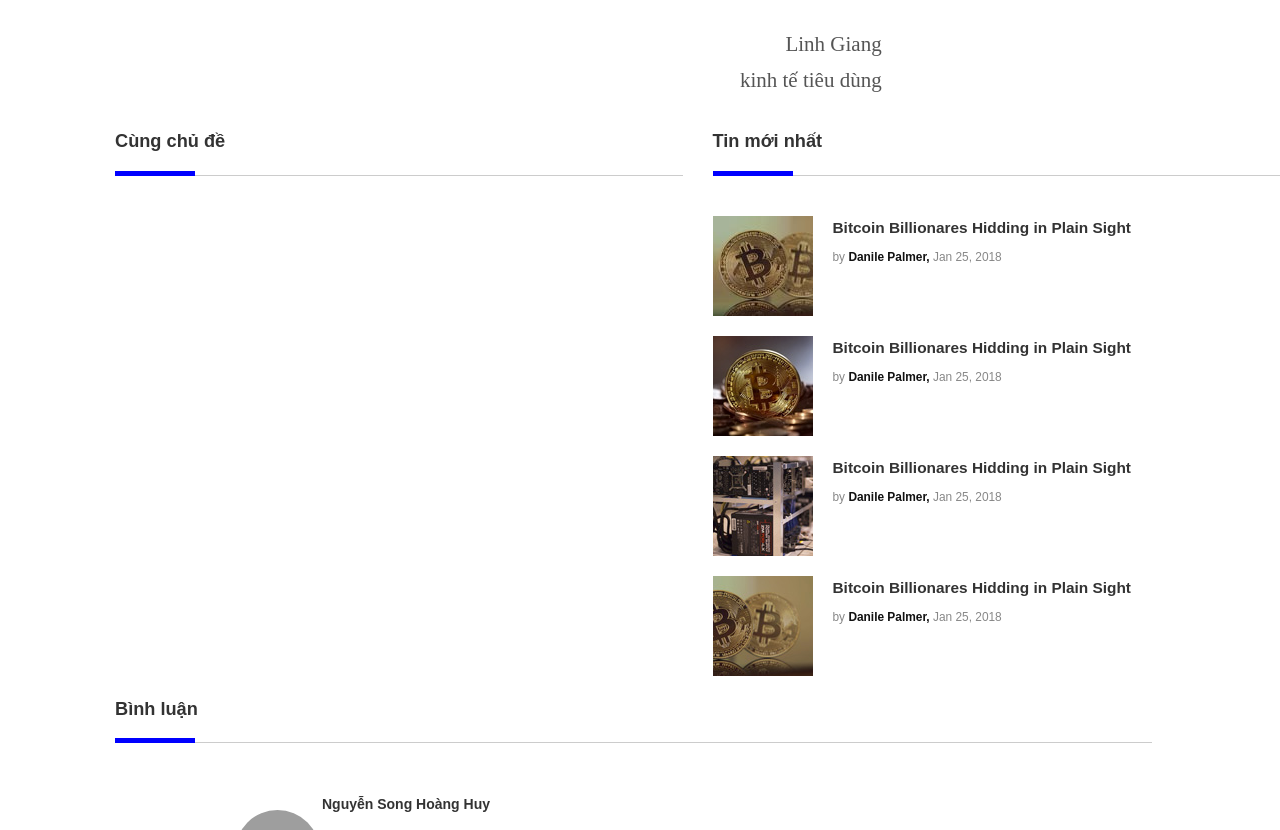
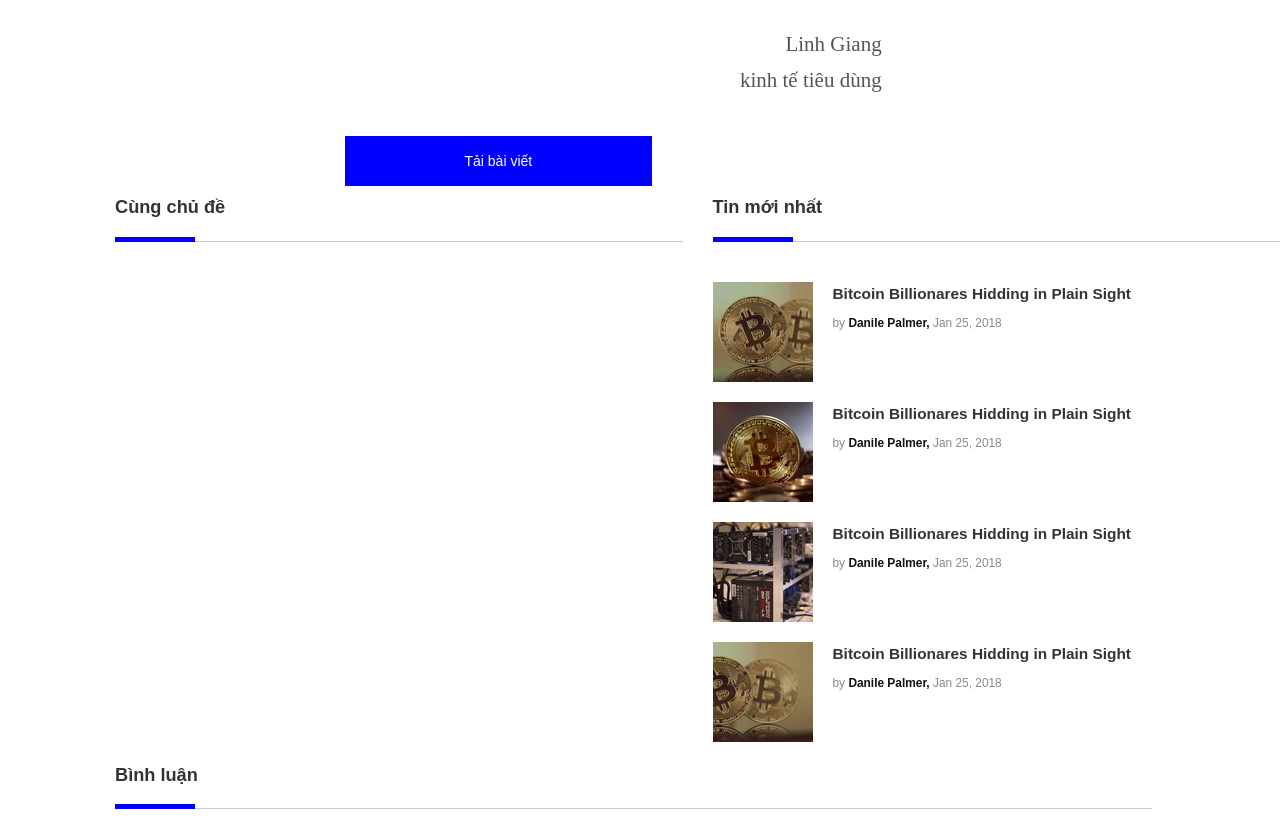
Before and after one commit to quanghuy1802/ptudwK16, a plain HTML site: page newsbit/page.html in a window 1280 px wide. Shown: the part 1748-2578 px from the top of the page. Drawn offline with Linux system fonts and the light colour scheme; grey boxes are pictures that could not be loaded; files whose address does not match are found by name; a web font is replaced by a local one.

Commit message:
Tải bài viết

```diff
--- a/newsbit/page.html
+++ b/newsbit/page.html
@@ -158,6 +158,9 @@
 			<p style="text-align: right;">Linh Giang</p>
 			<p style="text-align: right;">kinh tế tiêu dùng</p>
 			<br></div>
+			<div style="text-align:center" >
+				<button style="width:40%; height:50px;" class="loginbtn">Tải bài viết</button>
+			</div>
 		</div>
 
 	<div class="col-sm-3">
```
